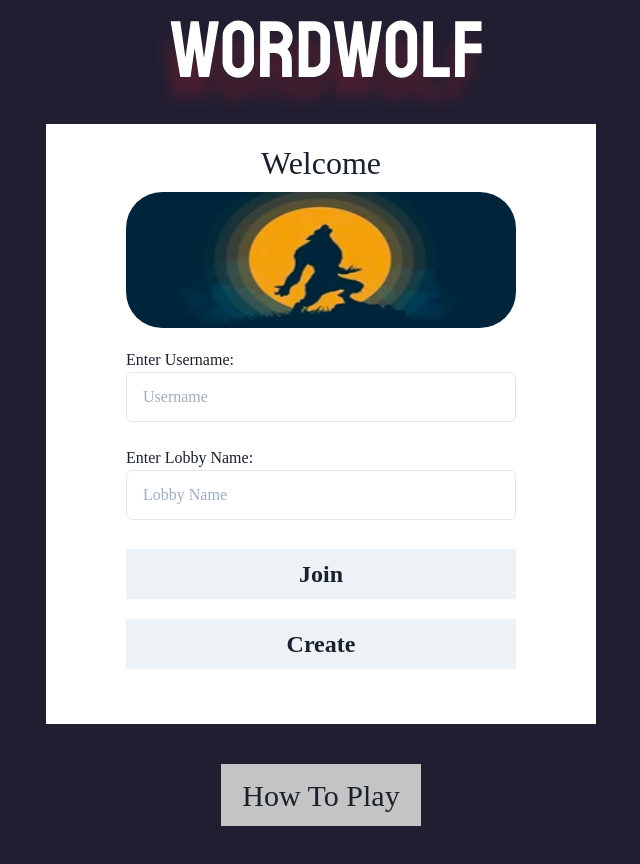
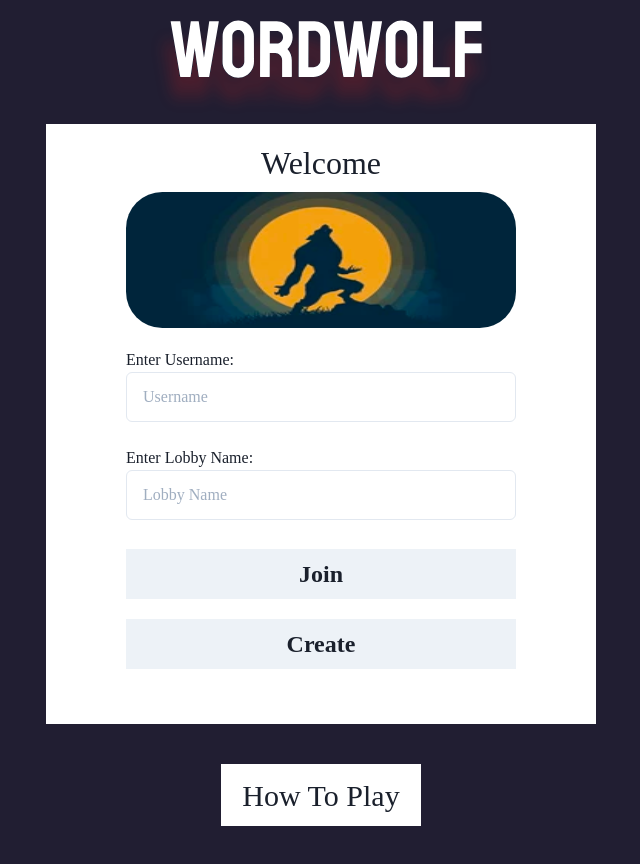
Before and after one commit to RFP2202-Blue-Ocean-Avengers/WordWolf, a Next.js app: page / in a window 1280 px wide. Shown: the top 864 px of the page, without its empty margins (319-959 px from the left). Built offline with nearby package versions, Linux system fonts and the light colour scheme; a web font is replaced by a local one.

Commit message:
fix: button color

```diff
--- a/styles/globals.css
+++ b/styles/globals.css
@@ -34,7 +34,7 @@
   justify-content: center;
   width: 200px;
   height: 62px;
-  background: #C4C4C4;
+  background: #FFF;
 }
 
 #timer {
@@ -59,6 +59,6 @@
   justify-content: center;
   width: 200px;
   height: 62px;
-  background: #C4C4C4;
+  background: #FFF;
   font-size: 30px;
 }
```
